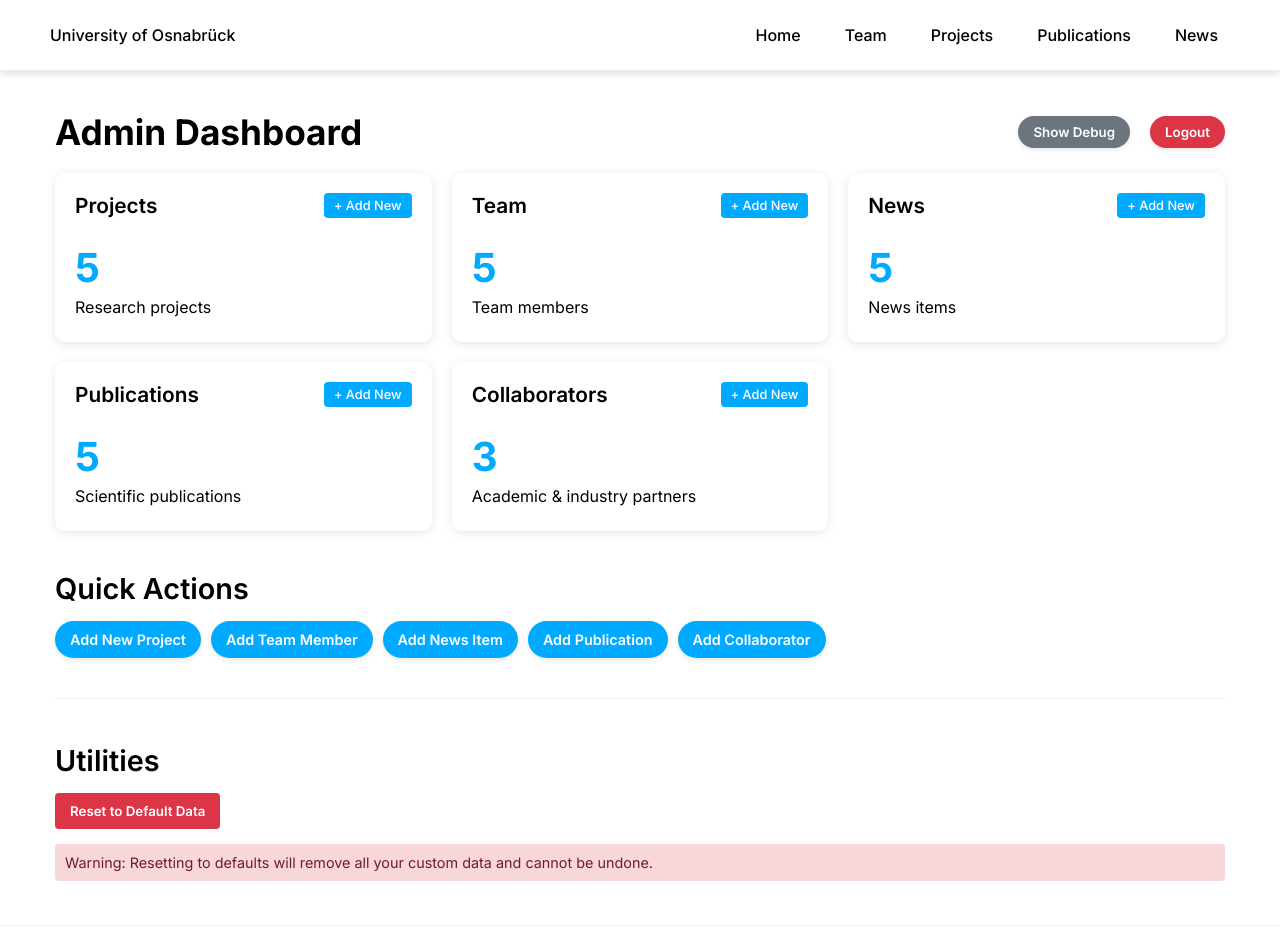
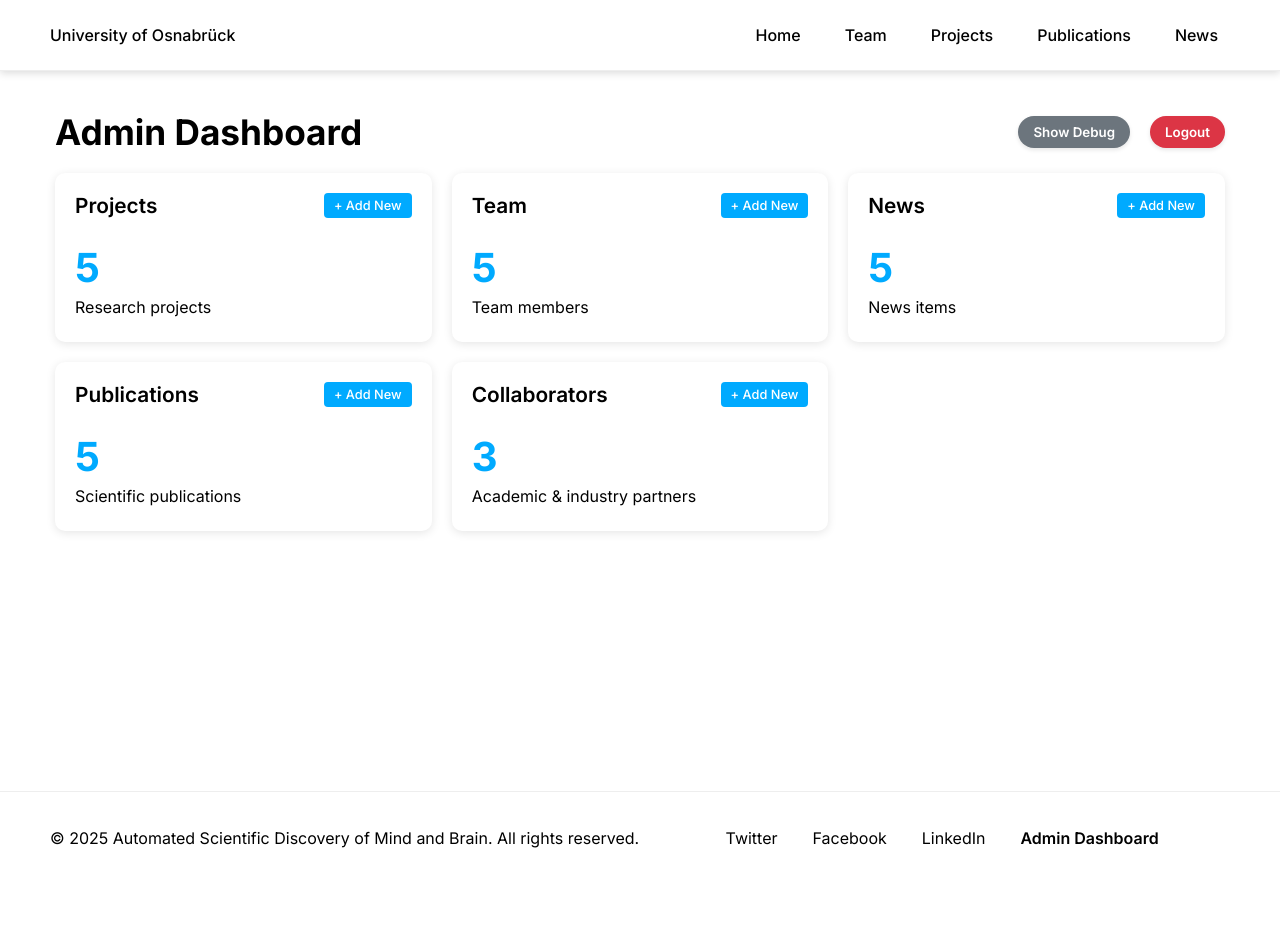
Before and after one commit to musslick/lab-website, a React (Create React App) app: page /admin in a window 1280 px wide. Shown: the top 952 px of the page. After the commit the page ends 884 px from the top, so only its background shows below. Built offline with nearby package versions, Linux system fonts and the light colour scheme; sample sign-in values are in the browser's storage.

Commit message:
dashboard style

```diff
--- a/src/pages/admin/AdminDashboard.tsx
+++ b/src/pages/admin/AdminDashboard.tsx
@@ -239,43 +239,6 @@ const AdminDashboard: React.FC = () => {
             </div>
           </div>
         </div>
-
-        <div className="admin-actions">
-          <h2>Quick Actions</h2>
-          <div className="admin-action-buttons">
-            <Link to="/admin/projects/new" className="admin-action-button">
-              Add New Project
-            </Link>
-            <Link to="/admin/team/new" className="admin-action-button">
-              Add Team Member
-            </Link>
-            <Link to="/admin/news/new" className="admin-action-button">
-              Add News Item
-            </Link>
-            <Link to="/admin/publications/new" className="admin-action-button">
-              Add Publication
-            </Link>
-            <Link to="/admin/collaborators/new" className="admin-action-button">
-              Add Collaborator
-            </Link>
-          </div>
-        </div>
-
-        {/* Utilities section */}
-        <div className="admin-utilities">
-          <h2>Utilities</h2>
-          <div className="admin-utilities-buttons">
-            <button
-              className="utility-button danger"
-              onClick={handleResetData}
-            >
-              Reset to Default Data
-            </button>
-          </div>
-          <p className="utility-warning">
-            Warning: Resetting to defaults will remove all your custom data and cannot be undone.
-          </p>
-        </div>
       </div>
     </Layout>
   );
```
